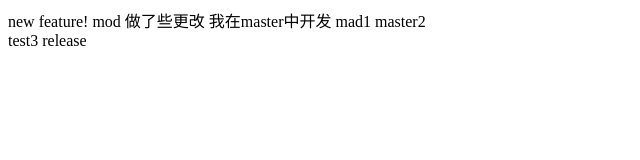
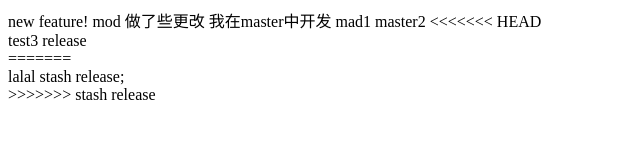
Before and after one commit to leton8888/TestGithubProject1, a plain HTML site: page new.html in a window 1280 px wide. Shown: the whole page, without its empty margins (0-640 px from the left). Drawn offline with Linux system fonts and the light colour scheme.

Commit message:
stash release
stash release

```diff
--- a/new.html
+++ b/new.html
@@ -16,9 +16,16 @@
 
 	master2
 
+<<<<<<< HEAD
 	<div class="test3">
 		test3 release
 	</div>
 
+=======
+	<div class="dsf">
+		lalal
+		stash release;
+	</div>
+>>>>>>> stash release
 </body>
 </html>
```
